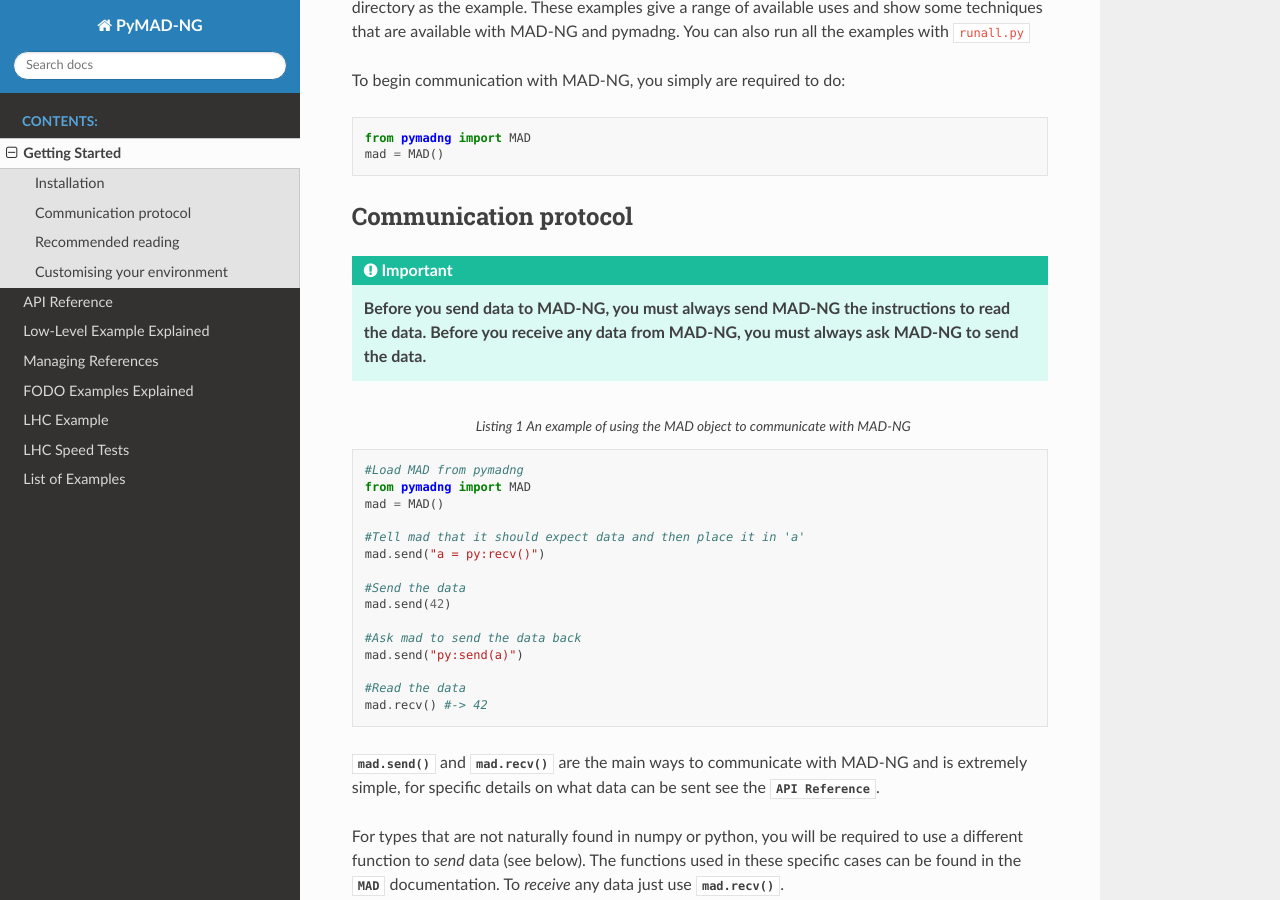
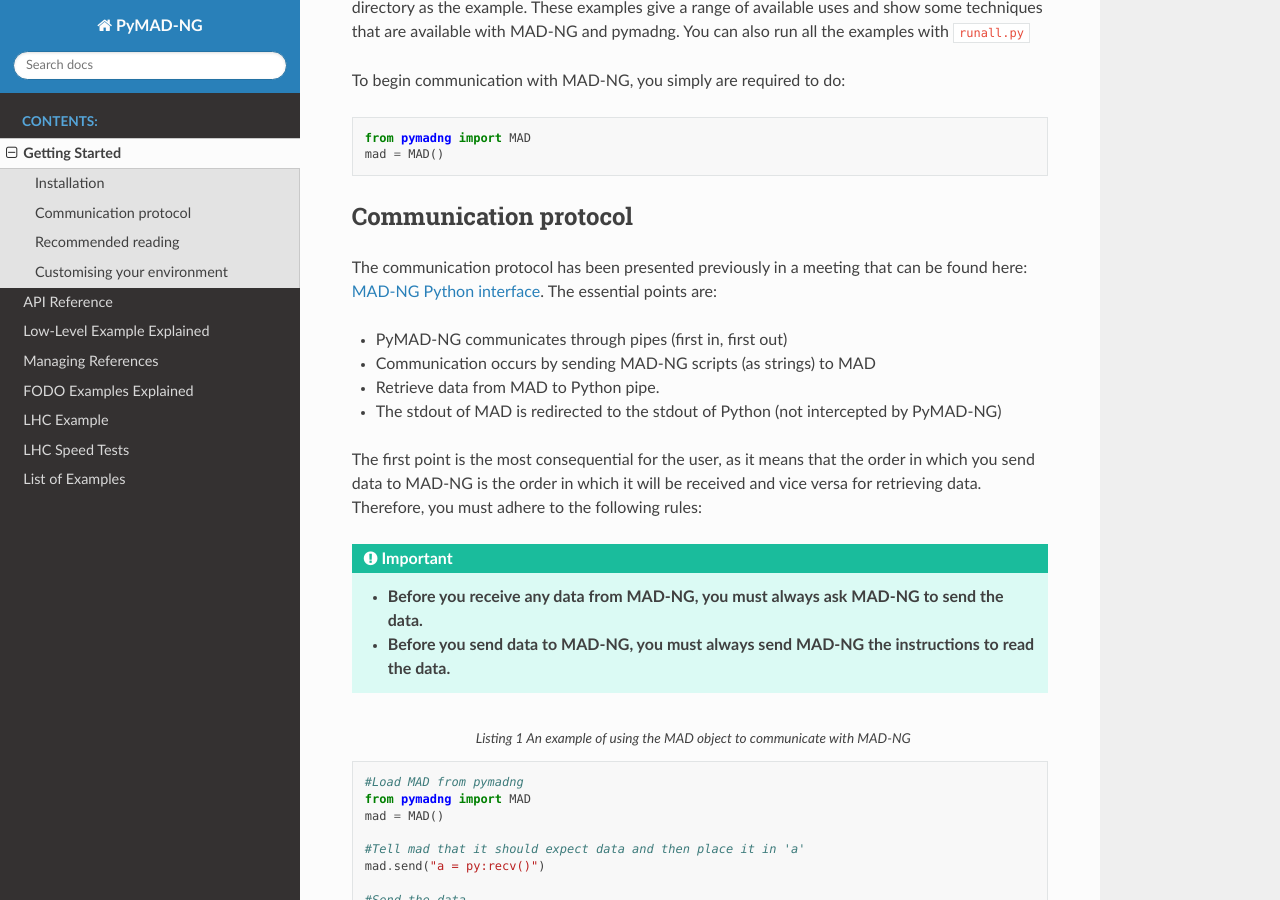
Before and after one commit to MethodicalAcceleratorDesign/MAD-NG.py, a Sphinx documentation site: the page built from docs/source/gettingstarted.rst, in a window 1280 px wide and 900 px high, scrolled down 312 px. Built offline with Sphinx 7.4.7 and the Read the Docs theme 2.0.0, drawn with Linux system fonts in a browser that asks for light colours.

Commit message:
Improve documentation

```diff
--- a/docs/source/gettingstarted.rst
+++ b/docs/source/gettingstarted.rst
@@ -20,7 +20,18 @@ To begin communication with MAD-NG, you simply are required to do:
 Communication protocol
 ----------------------
 
-.. important:: **Before you send data to MAD-NG, you must always send MAD-NG the instructions to read the data. Before you receive any data from MAD-NG, you must always ask MAD-NG to send the data.**
+The communication protocol has been presented previously in a meeting that can be found here: `MAD-NG Python interface <https://indico.cern.ch/event/1224204/>`_. The essential points are:
+
+- PyMAD-NG communicates through pipes (first in, first out)
+- Communication occurs by sending MAD-NG scripts (as strings) to MAD
+- Retrieve data from MAD to Python pipe.
+- The stdout of MAD is redirected to the stdout of Python (not intercepted by PyMAD-NG)
+
+The first point is the most consequential for the user, as it means that the order in which you send data to MAD-NG is the order in which it will be received and vice versa for retrieving data. Therefore, you must adhere to the following rules:
+
+.. important::
+    - **Before you receive any data from MAD-NG, you must always ask MAD-NG to send the data.**
+    - **Before you send data to MAD-NG, you must always send MAD-NG the instructions to read the data.**
 
 .. code-block::
     :caption: An example of using the MAD object to communicate with MAD-NG
```
